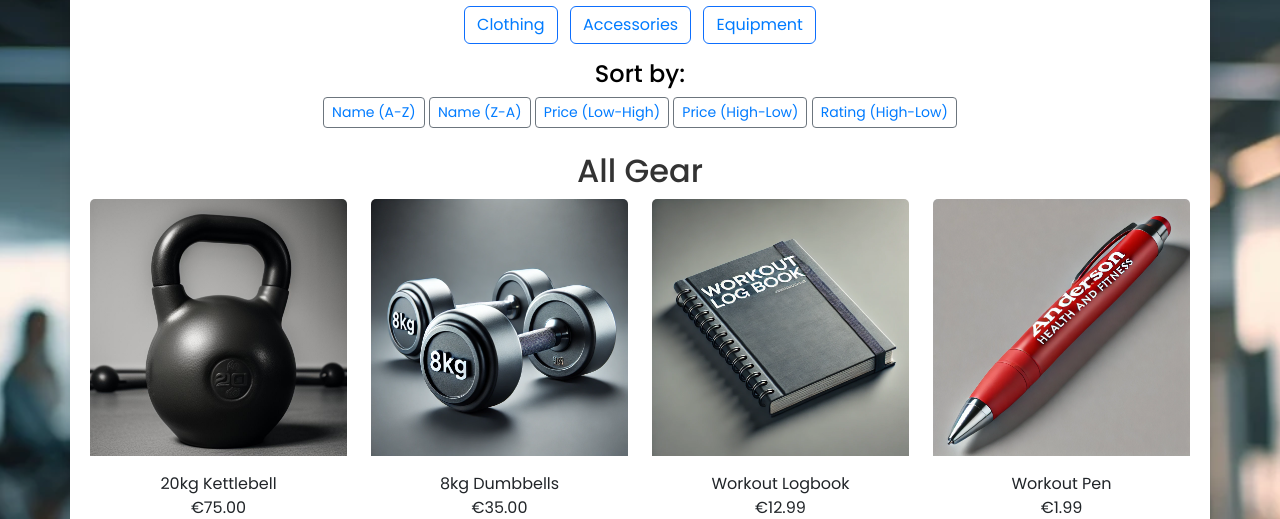
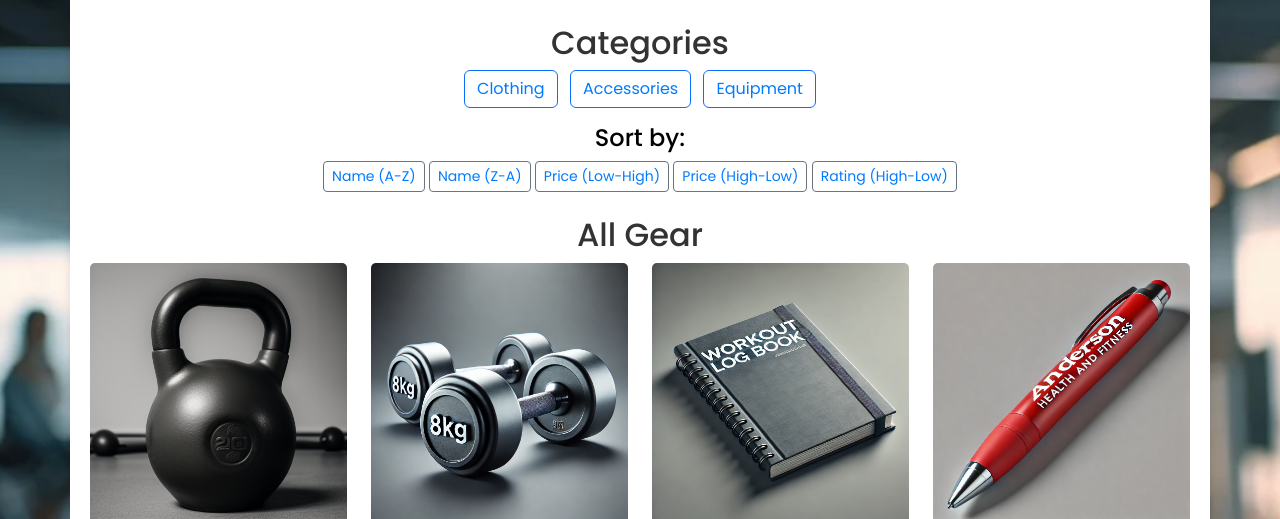
Before and after one commit to 010001000100000101000001/anderson_health_fitness, a Django app: page /gear/ in a window 1280 px wide. Shown: the part 108-627 px from the top of the page. Run offline with Django 5.2, Linux system fonts and the light colour scheme; data comes from the database, SQL or seed files in the repository; some libraries are stand-ins or nearby versions.

Commit message:
Added mt-5 and mt-3  classes to create more space from the top of the screen to improve visibility

```diff
--- a/workout_gear/templates/workout_gear/workout_gear.html
+++ b/workout_gear/templates/workout_gear/workout_gear.html
@@ -14,9 +14,9 @@
 
 {% block content %}
 <div class="container content-area mt-5">
-    <div class="row">
+    <div class="row mt-5">
         <div class="col text-center">
-            <h2>Categories</h2>
+            <h2 class="mt-3">Categories</h2>
             <ul class="list-inline">
                 {% for category in categories %}
                 <li class="list-inline-item">
@@ -63,7 +63,8 @@
                 <div class="card-body text-center">
                     <p class="mb-0">{{ item.name }}</p>
                     <p class="font-weight-bold">€{{ item.cost }}</p>
-                    <a href="{% url 'add_to_cart' item.id %}" class="btn btn-primary btn-lg mt-2">Add to Cart</a> <!-- Add to Cart button added -->
+                    <a href="{% url 'add_to_cart' item.id %}" class="btn btn-primary btn-lg mt-2">Add to Cart</a>
+                    <!-- Add to Cart button added -->
                 </div>
             </div>
         </div>
```
